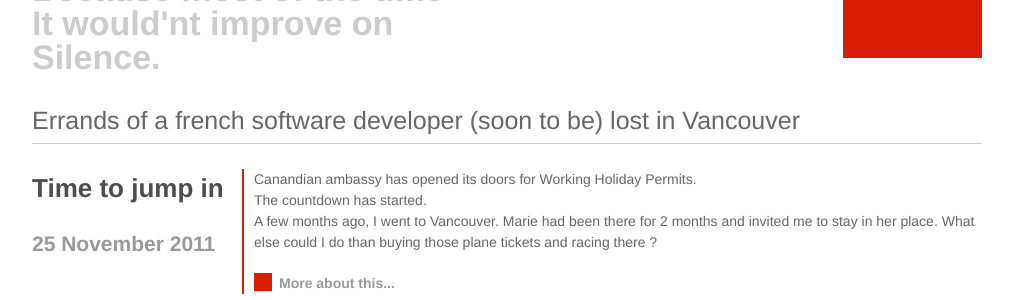
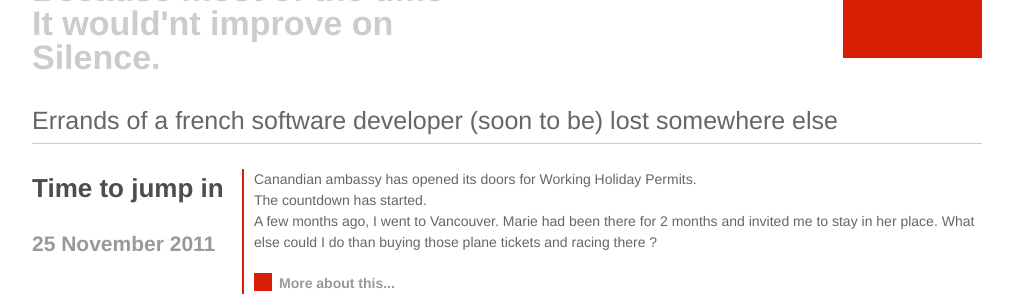
Before and after one commit to vaevictis/vaevictis.github.com, a Jekyll site: the page built from index.html, in a window 1280 px wide. Shown: the part 138-438 px from the top of the page, without its empty margins (133-1146 px from the left). Built offline with Jekyll 4.4.1, drawn with Linux system fonts in a browser that asks for light colours.

Commit message:
Removed hardcoded vancouver

```diff
--- a/_layouts/news.html
+++ b/_layouts/news.html
@@ -2,7 +2,7 @@
 layout: navigation
 title: Errands
 ---
-<h2>Errands of a french software developer (soon to be) lost in Vancouver</h2>
+<h2>Errands of a french software developer (soon to be) lost somewhere else</h2>
 
 <div id="posts">
 	{{ content }}
```
